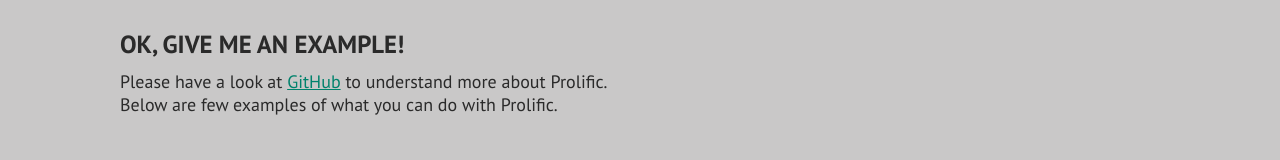
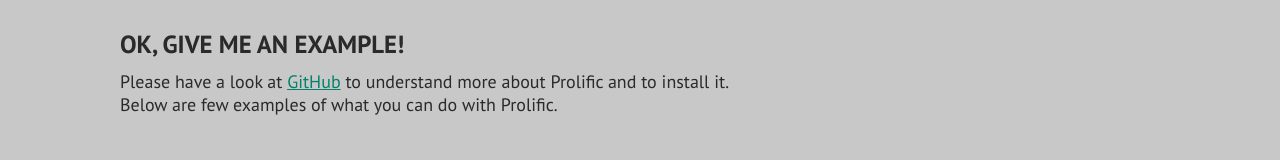
Before and after one commit to paolomoretti/prolific, a plain HTML site: page index.html in a window 1280 px wide. Shown: the part 695-855 px from the top of the page. Drawn offline with Linux system fonts and the light colour scheme; no server answers.

Commit message:
Copy change

```diff
--- a/index.html
+++ b/index.html
@@ -39,7 +39,7 @@
 
     <h4>OK, give me an example!</h4>
 
-    <p>Please have a look at <a href="https://github.com/paolomoretti/prolific" target="_blank">GitHub</a> to understand more about Prolific.<br>Below are few examples of what you can do with Prolific.</p>
+    <p>Please have a look at <a href="https://github.com/paolomoretti/prolific" target="_blank">GitHub</a> to understand more about Prolific and to install it.<br>Below are few examples of what you can do with Prolific.</p>
     <pre class="prettyprint">
 describe "Jasmine classic VS Prolific library", ->
 
```
